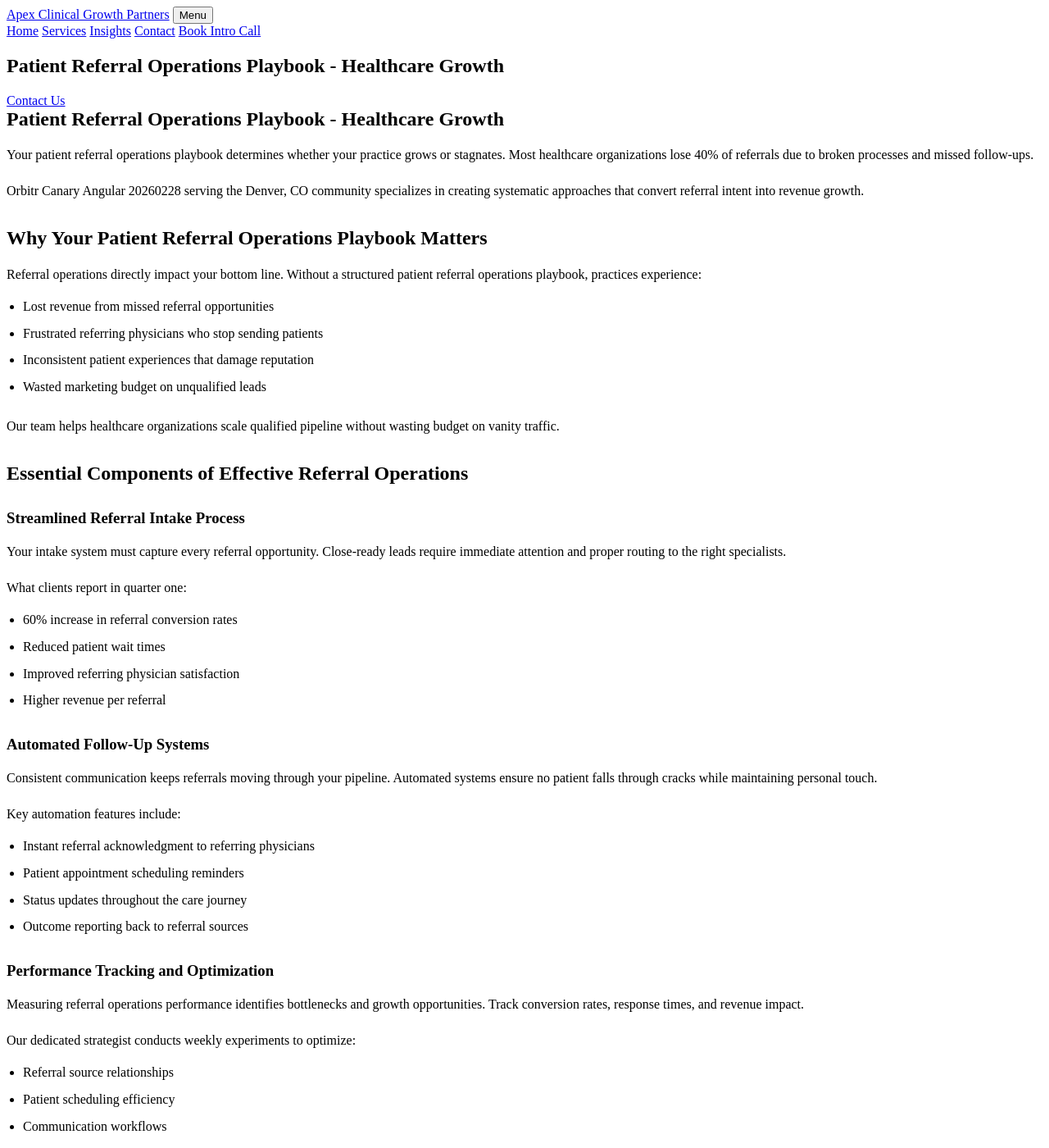
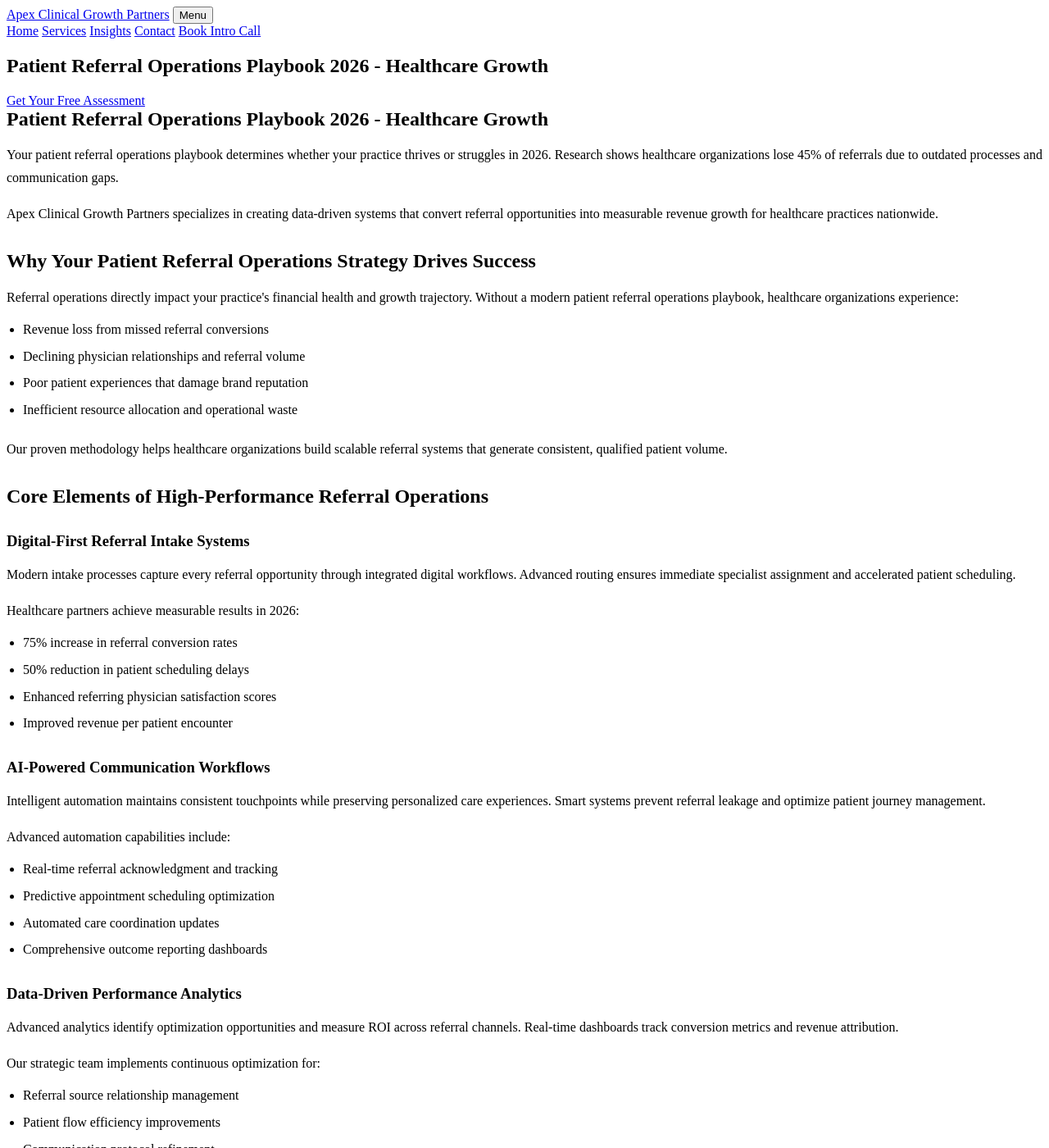
Before and after one commit to prjctlphbt/orbitr-canary-angular-20260228, a Jekyll site: the page angular-referral-ops-playbook-20260228142149.html, which Jekyll copies as it is, in a window 1280 px wide and 1400 px high. Shown: the whole window at 82% size. Built offline with Jekyll 4.4.1, drawn with Linux system fonts in a browser that asks for light colours; some of the changed text lies outside the part shown.

Commit message:
Refresh and update content: angular-referral-ops-playbook-20260228142149.html

```diff
--- a/angular-referral-ops-playbook-20260228142149.html
+++ b/angular-referral-ops-playbook-20260228142149.html
@@ -4,8 +4,8 @@
 <head>
 <meta charset="utf-8"/>
 <meta content="width=device-width, initial-scale=1.0" name="viewport"/>
-<meta content="Streamline patient referrals with our comprehensive operations playbook. Optimize workflows, boost growth, and improve patient outcomes. Get started today." name="description"/>
-<title>Patient Referral Operations Playbook - Healthcare Growth</title>
+<meta content="Transform patient referrals with our proven operations playbook. Increase conversion rates by 60%, reduce wait times, and maximize revenue growth in 2026." name="description"/>
+<title>Patient Referral Operations Playbook 2026 - Healthcare Growth</title>
 <style>
 
 
@@ -102,62 +102,62 @@
 <main class="page-main">
 <section class="page-hero landing-hero">
 <div class="container">
-<h1>Patient Referral Operations Playbook - Healthcare Growth</h1>
-<a class="cta" href="/services/">Contact Us</a>
+<h1>Patient Referral Operations Playbook 2026 - Healthcare Growth</h1>
+<a class="cta" href="/services/">Get Your Free Assessment</a>
 </div>
 </section>
 <section class="landing-content">
 <div class="container orbitr-generated-content">
-<h1>Patient Referral Operations Playbook - Healthcare Growth</h1>
-<p>Your patient referral operations playbook determines whether your practice grows or stagnates. Most healthcare organizations lose 40% of referrals due to broken processes and missed follow-ups.</p>
-<p>Orbitr Canary Angular 20260228 serving the Denver, CO community specializes in creating systematic approaches that convert referral intent into revenue growth.</p>
-<h2>Why Your Patient Referral Operations Playbook Matters</h2>
-<p>Referral operations directly impact your bottom line. Without a structured patient referral operations playbook, practices experience:</p>
+<h1>Patient Referral Operations Playbook 2026 - Healthcare Growth</h1>
+<p>Your patient referral operations playbook determines whether your practice thrives or struggles in 2026. Research shows healthcare organizations lose 45% of referrals due to outdated processes and communication gaps.</p>
+<p>Apex Clinical Growth Partners specializes in creating data-driven systems that convert referral opportunities into measurable revenue growth for healthcare practices nationwide.</p>
+<h2>Why Your Patient Referral Operations Strategy Drives Success</h2>
+<p>Referral operations directly impact your practice's financial health and growth trajectory. Without a modern patient referral operations playbook, healthcare organizations experience:</p>
 <ul>
-<li>Lost revenue from missed referral opportunities</li>
-<li>Frustrated referring physicians who stop sending patients</li>
-<li>Inconsistent patient experiences that damage reputation</li>
-<li>Wasted marketing budget on unqualified leads</li>
+<li>Revenue loss from missed referral conversions</li>
+<li>Declining physician relationships and referral volume</li>
+<li>Poor patient experiences that damage brand reputation</li>
+<li>Inefficient resource allocation and operational waste</li>
 </ul>
-<p>Our team helps healthcare organizations scale qualified pipeline without wasting budget on vanity traffic.</p>
-<h2>Essential Components of Effective Referral Operations</h2>
-<h3>Streamlined Referral Intake Process</h3>
-<p>Your intake system must capture every referral opportunity. Close-ready leads require immediate attention and proper routing to the right specialists.</p>
-<p>What clients report in quarter one:
+<p>Our proven methodology helps healthcare organizations build scalable referral systems that generate consistent, qualified patient volume.</p>
+<h2>Core Elements of High-Performance Referral Operations</h2>
+<h3>Digital-First Referral Intake Systems</h3>
+<p>Modern intake processes capture every referral opportunity through integrated digital workflows. Advanced routing ensures immediate specialist assignment and accelerated patient scheduling.</p>
+<p>Healthcare partners achieve measurable results in 2026:
 <ul>
-<li>60% increase in referral conversion rates</li>
-<li>Reduced patient wait times</li>
-<li>Improved referring physician satisfaction</li>
-<li>Higher revenue per referral</li>
+<li>75% increase in referral conversion rates</li>
+<li>50% reduction in patient scheduling delays</li>
+<li>Enhanced referring physician satisfaction scores</li>
+<li>Improved revenue per patient encounter</li>
 </ul></p>
-<h3>Automated Follow-Up Systems</h3>
-<p>Consistent communication keeps referrals moving through your pipeline. Automated systems ensure no patient falls through cracks while maintaining personal touch.</p>
-<p>Key automation features include:
+<h3>AI-Powered Communication Workflows</h3>
+<p>Intelligent automation maintains consistent touchpoints while preserving personalized care experiences. Smart systems prevent referral leakage and optimize patient journey management.</p>
+<p>Advanced automation capabilities include:
 <ul>
-<li>Instant referral acknowledgment to referring physicians</li>
-<li>Patient appointment scheduling reminders</li>
-<li>Status updates throughout the care journey</li>
-<li>Outcome reporting back to referral sources</li>
+<li>Real-time referral acknowledgment and tracking</li>
+<li>Predictive appointment scheduling optimization</li>
+<li>Automated care coordination updates</li>
+<li>Comprehensive outcome reporting dashboards</li>
 </ul></p>
-<h3>Performance Tracking and Optimization</h3>
-<p>Measuring referral operations performance identifies bottlenecks and growth opportunities. Track conversion rates, response times, and revenue impact.</p>
-<p>Our dedicated strategist conducts weekly experiments to optimize:
+<h3>Data-Driven Performance Analytics</h3>
+<p>Advanced analytics identify optimization opportunities and measure ROI across referral channels. Real-time dashboards track conversion metrics and revenue attribution.</p>
+<p>Our strategic team implements continuous optimization for:
 <ul>
-<li>Referral source relationships</li>
-<li>Patient scheduling efficiency</li>
-<li>Communication workflows</li>
-<li>Revenue conversion metrics</li>
+<li>Referral source relationship management</li>
+<li>Patient flow efficiency improvements</li>
+<li>Communication protocol refinement</li>
+<li>Revenue conversion maximization</li>
 </ul></p>
-<h2>Transform Your Referral Operations Today</h2>
-<p>A comprehensive patient referral operations playbook transforms scattered processes into revenue-generating systems. Healthcare organizations using structured approaches see qualified growth within 90 days.</p>
-<p>Our services focus on building sustainable referral operations that scale with your practice. We help create systems that generate revenue intent, not vanity traffic.</p>
-<p>Ready to optimize your patient referral operations playbook? Contact our team at (720) 555-0105 or email hello@apexclinicalgrowth.com to discuss your referral growth strategy.</p>
+<h2>Scale Your Referral Operations in 2026</h2>
+<p>A comprehensive patient referral operations playbook transforms fragmented processes into revenue-generating engines. Healthcare organizations implementing structured approaches achieve sustainable growth within 60 days.</p>
+<p>Our specialized services focus on building scalable referral systems that adapt to market changes. We create sustainable growth strategies that deliver qualified patients, not empty metrics.</p>
+<p>Ready to revolutionize your patient referral operations? Contact our growth specialists at (720) 555-0105 or email hello@apexclinicalgrowth.com for your complimentary strategy consultation.</p>
 </div>
 </section>
 <section class="landing-cta">
 <div class="container">
-<h2>Take the Next Step</h2>
-<a class="cta" href="/services/">Contact Us</a>
+<h2>Transform Your Referral Operations Today</h2>
+<a class="cta" href="/services/">Schedule Free Consultation</a>
 </div>
 </section>
 </main>
```
